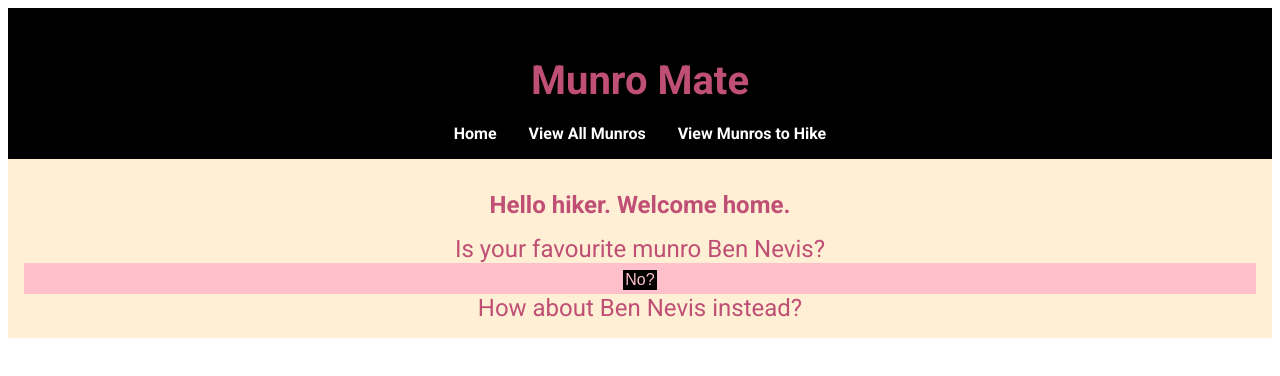
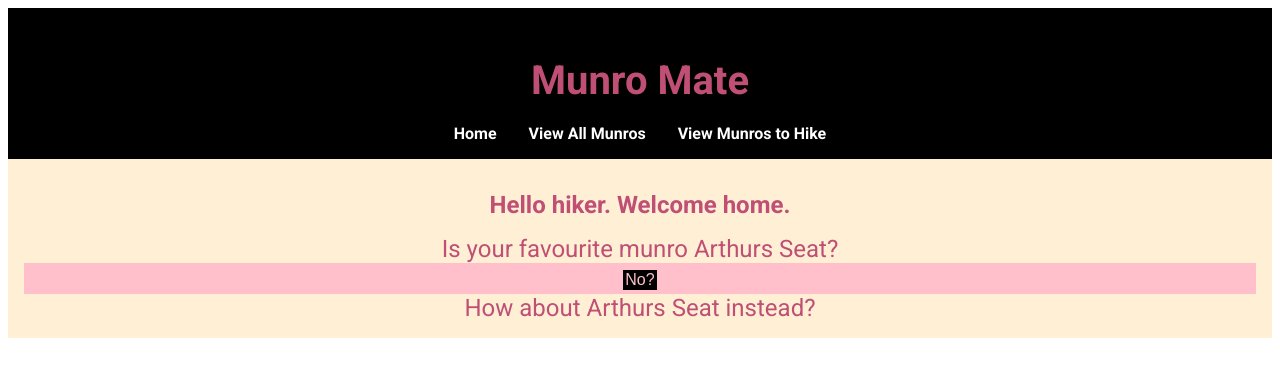
Before and after one commit to sarahvii/munromate, a React (Vite) app in the folder client/: page / in a window 1280 px wide. Shown: the top 376 px of the page. Built offline with nearby package versions, Linux system fonts and the light colour scheme; data requests are answered from the project's data file.

Commit message:
effect hooks to fetch data from server

```diff
--- a/client/db.json
+++ b/client/db.json
@@ -19,7 +19,7 @@
         "name": "Ben Rinnes",
         "height": 310,
         "near": "Forres",
-        "description": "Someone once descripted as a place they went up with their mum"
+        "description": "Someone once described it as a place they went up with their mum"
       }
   ]
 }
--- a/client/src/App.jsx
+++ b/client/src/App.jsx
@@ -1,5 +1,6 @@
 import { BrowserRouter as Router, Routes, Route, Link } from "react-router-dom";
-import { useState } from "react";
+import axios from "axios";
+import { useState, useEffect } from "react";
 import NavBar from "./components/NavBar/NavBar"
 import Home from "./components/Content/Home"
 import MunroList from "./components/Content/MunroList"
@@ -10,24 +11,7 @@ import { createGlobalStyle } from "styled-components"
 
 const App = () => {
   const name = "hiker"
-
-  const munros = [
-    {
-      id: 1,
-      name: 'Ben Nevis',
-      height: 219,
-      near: 'Oban',
-      description: 'blah blah blah blah blah blah blah'
-    },
-    {
-      id: 2,
-      name: 'Arthurs Seat',
-      height: 20,
-      near: 'Edinburgh',
-      description: `When I move there I'll go up it at least once a month`
-    }
-  ]
-
+  const [munros, setMunros] = useState([])
   const [munrosToHike, setMunrosToHike] = useState([])
 
   const addMunroToHike = (newMunro) => {
@@ -37,6 +21,17 @@ const App = () => {
         window.alert(`${newMunro.name} is already in your to hike list!`)
       }
   }
+
+  useEffect(() => {
+    console.log('effect')
+    axios
+      .get('http://localhost:3001/munros')
+      .then(response => {
+        console.log("promise fulfilled")
+        setMunros(response.data)
+      })
+  }, [])
+  console.log('render', munros.length, 'munros')
 
   return (
     <Router>
--- a/client/src/components/Content/RandomMunro.jsx
+++ b/client/src/components/Content/RandomMunro.jsx
@@ -3,11 +3,13 @@ import Button from "../Button/button";
 import { useState, useEffect } from "react";
 
 const RandomMunro = ({ munros }) => {
-  const [randomMunro, setRandomMunro] = useState("");
+  const [randomMunro, setRandomMunro] = useState(null);
 
   useEffect(() => {
-    setRandomMunro(randomMunroSelector());
-  }, []);
+    if (munros.length > 0) {
+      setRandomMunro(randomMunroSelector());
+    }
+  }, [munros]);
 
   const randomMunroSelector = () => {
     const randomIndex = Math.floor(Math.random() * munros.length);
@@ -15,7 +17,7 @@ const RandomMunro = ({ munros }) => {
   };
 
   const handleButtonClick = () => {
-    setRandomMunro(randomMunroSelector);
+    setRandomMunro(randomMunroSelector());
   };
 
   return (
--- a/client/src/main.jsx
+++ b/client/src/main.jsx
@@ -1,5 +1,5 @@
 import ReactDOM from 'react-dom/client'
-
 import App from './App'
 
+
 ReactDOM.createRoot(document.getElementById('root')).render(<App />)
```
